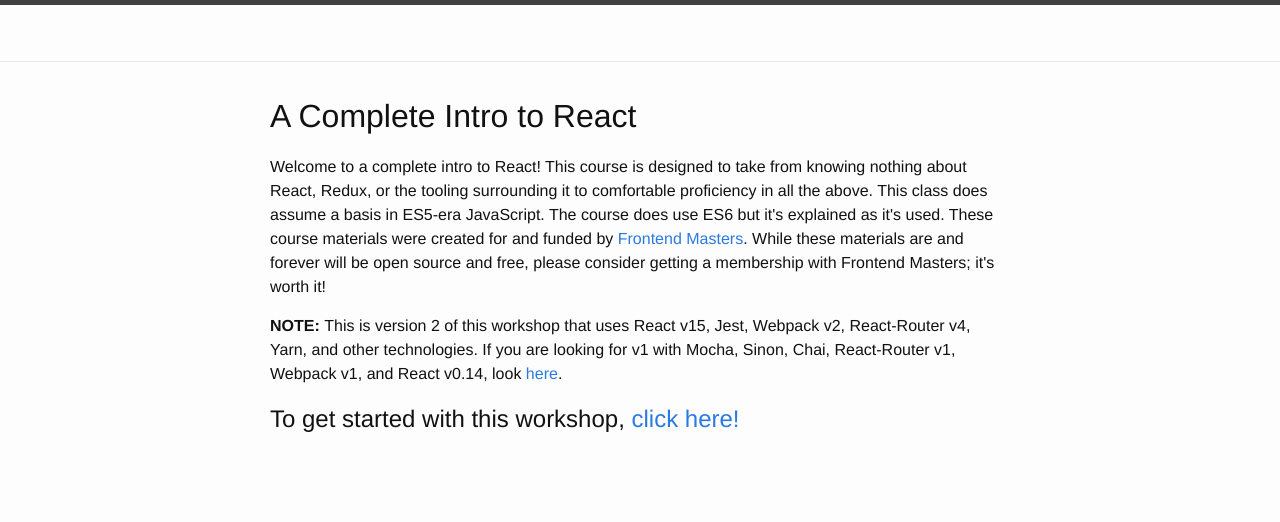
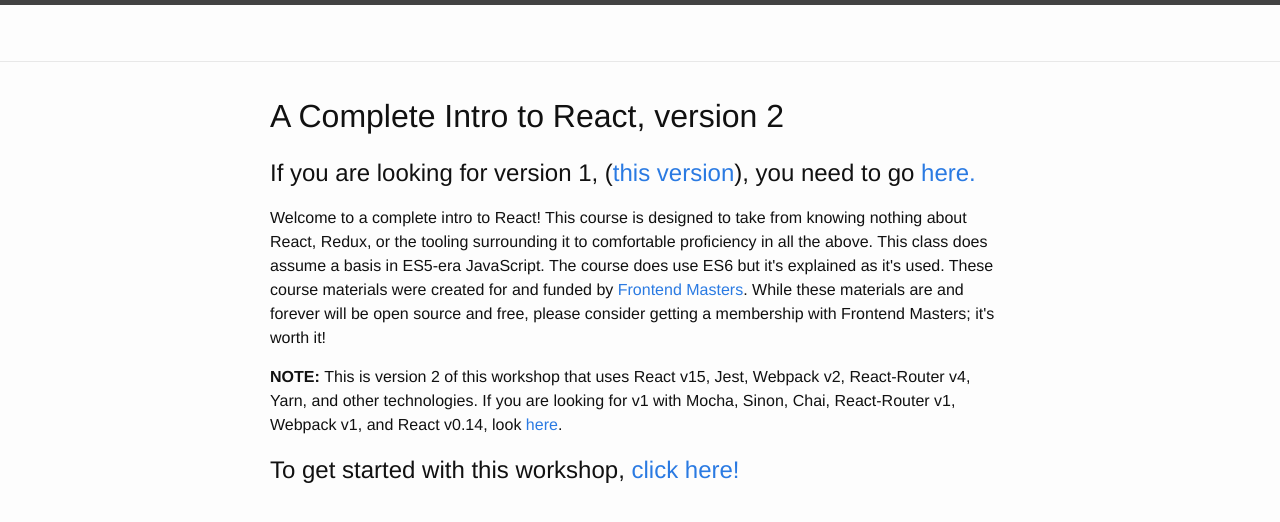
Before and after one commit to btholt/complete-intro-to-react, a Jekyll site: the page built from index.html, in a window 1280 px wide. Shown: the top 522 px of the page. Built offline with Jekyll 4.4.1, drawn with Linux system fonts in a browser that asks for light colours.

Commit message:
Add bolder link

```diff
--- a/index.html
+++ b/index.html
@@ -3,7 +3,9 @@
 ---
 
 <div>
-  <h1>A Complete Intro to React</h1>
+  <h1>A Complete Intro to React, version 2</h1>
+
+  <h2>If you are looking for version 1, (<a href="https://frontendmasters.com/courses/react-intro/?u=7d41e3a531b6613e764e16dd68d588b2b2b75469">this version</a>), you need to go <a href="https://btholt.github.io/complete-intro-to-react-v1/">here.</a></h2>
 
   <p>Welcome to a complete intro to React! This course is designed to take from knowing nothing about React, Redux, or the tooling surrounding it to comfortable proficiency in all the above. This class does assume a basis in ES5-era JavaScript. The course does use ES6 but it's explained as it's used. These course materials were created for and funded by <a href="http://www.frontendmasters.com?ref=citr">Frontend Masters</a>. While these materials are and forever will be open source and free, please consider getting a membership with Frontend Masters; it's worth it!</p>
 
```
